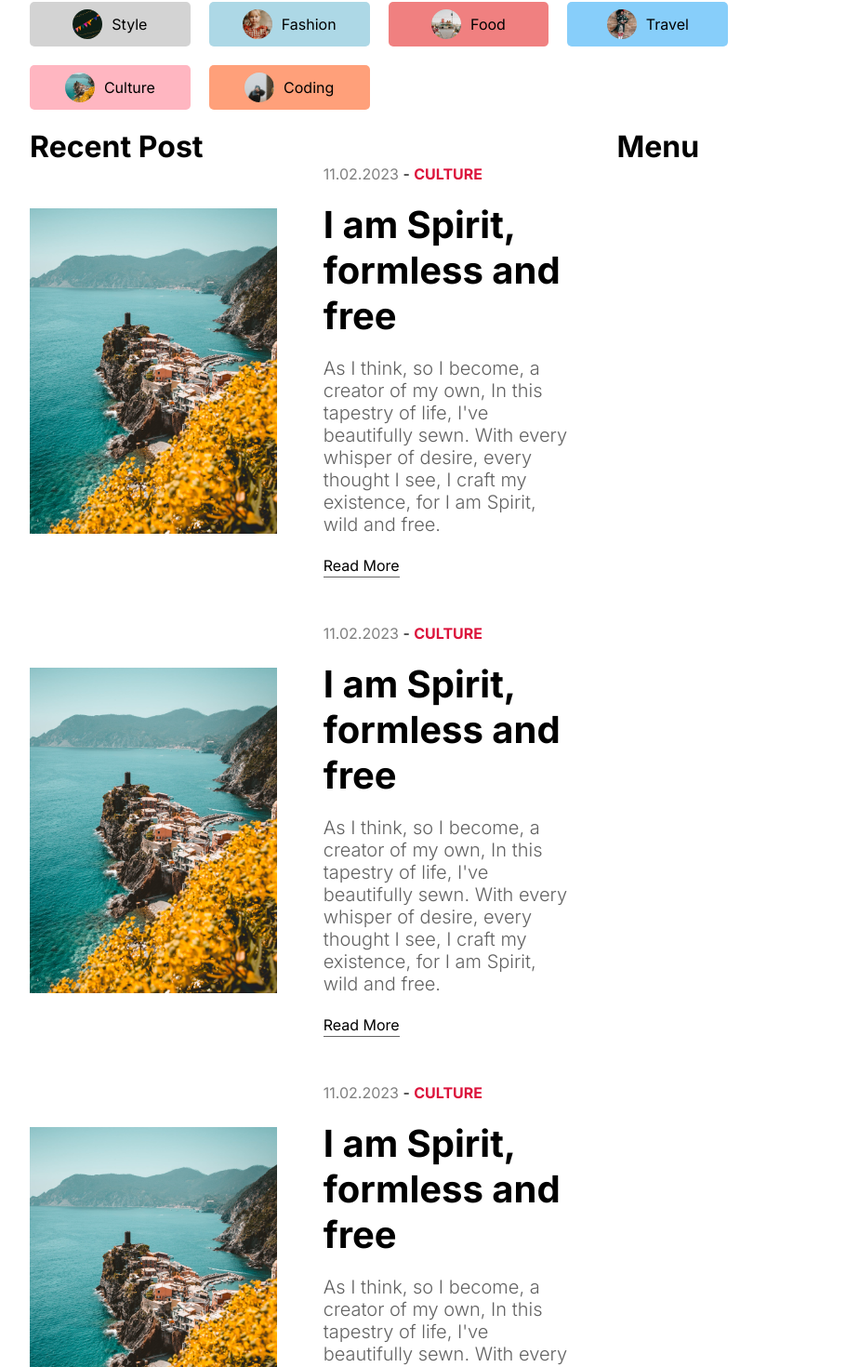
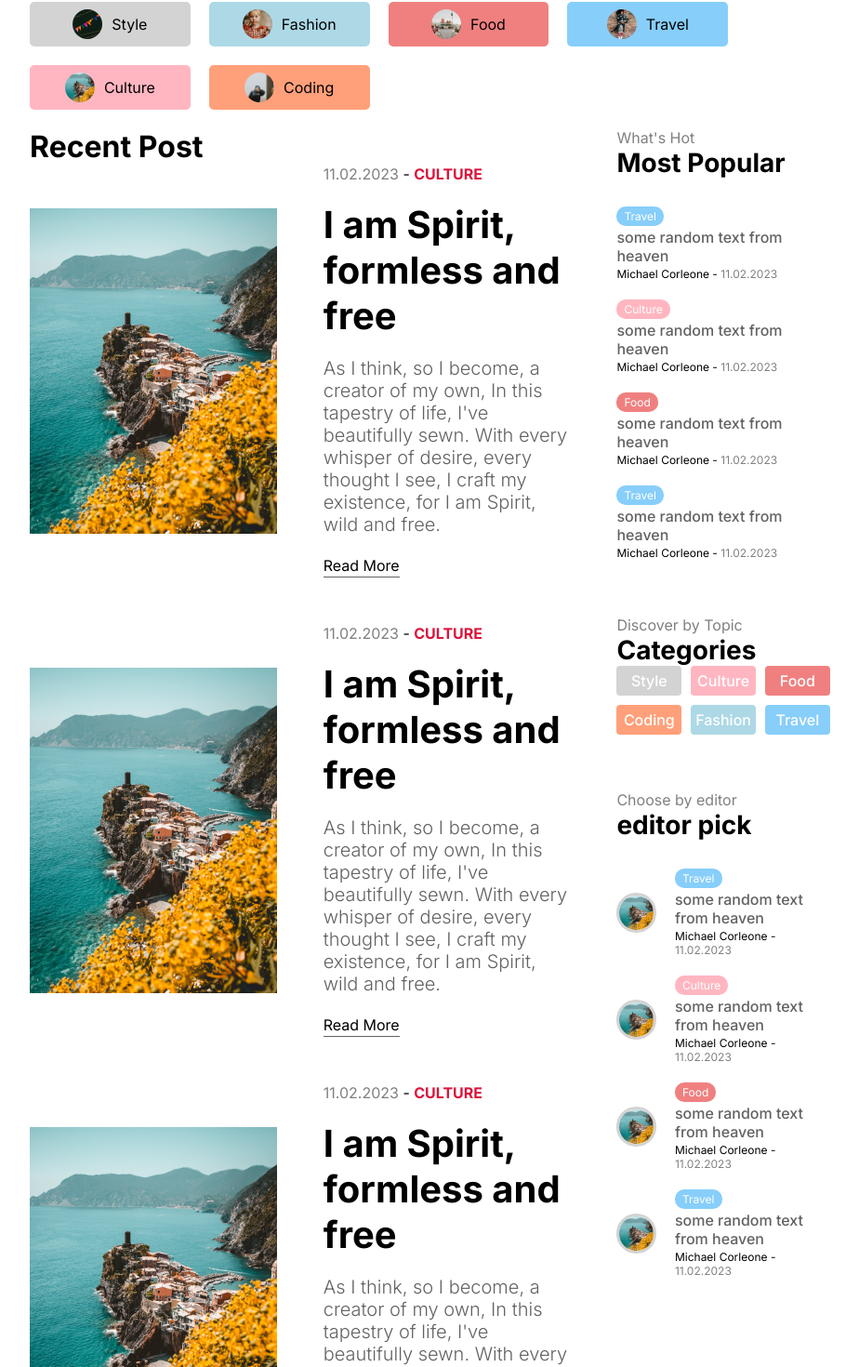
Before and after one commit to amevide998/blog, a Next.js app: page / in a window 1280 px wide. Shown: the part 1088-2558 px from the top of the page at 93% size, without its empty margins (176-1100 px from the left). Built offline with nearby package versions, Linux system fonts and the light colour scheme.

Commit message:
add menu

```diff
--- a/src/components/Menu/Menu.jsx
+++ b/src/components/Menu/Menu.jsx
@@ -1,11 +1,209 @@
 import React from "react";
 import styles from "./menu.module.css";
+import Link from "next/link";
+import Image from "next/image";
 
 
 export default function Menu() {
     return (
         <div className={styles.container}>
-            <h1>Menu</h1>
+            <h2 className={styles.subTitle}>What's Hot</h2>
+            <h1 className={styles.title}>Most Popular</h1>
+            <div className={styles.items}>
+                <Link href={"/"} className={styles.item}>
+                    <div className={styles.textContainer}>
+                        <span className={`${styles.category} ${styles.travel}`}>
+                            Travel
+                        </span>
+                        <h3 className={styles.postTitle}>
+                            some random text from heaven
+                        </h3>
+                        <div className={styles.detail}>
+                            <span className={styles.username}>
+                                Michael Corleone
+                            </span>
+                            {" - "}
+                            <span className={styles.date}>
+                                11.02.2023
+                            </span>
+                        </div>
+                    </div>
+                </Link>
+                <Link href={"/"} className={styles.item}>
+                    <div className={styles.textContainer}>
+                        <span className={`${styles.category} ${styles.culture}`}>
+                            Culture
+                        </span>
+                        <h3 className={styles.postTitle}>
+                            some random text from heaven
+                        </h3>
+                        <div className={styles.detail}>
+                            <span className={styles.username}>
+                                Michael Corleone
+                            </span>
+                            {" - "}
+                            <span className={styles.date}>
+                                11.02.2023
+                            </span>
+                        </div>
+                    </div>
+                </Link>
+                <Link href={"/"} className={styles.item}>
+                    <div className={styles.textContainer}>
+                        <span className={`${styles.category} ${styles.food}`}>
+                            Food
+                        </span>
+                        <h3 className={styles.postTitle}>
+                            some random text from heaven
+                        </h3>
+                        <div className={styles.detail}>
+                            <span className={styles.username}>
+                                Michael Corleone
+                            </span>
+                            {" - "}
+                            <span className={styles.date}>
+                                11.02.2023
+                            </span>
+                        </div>
+                    </div>
+                </Link>
+                <Link href={"/"} className={styles.item}>
+                    <div className={styles.textContainer}>
+                        <span className={`${styles.category} ${styles.travel}`}>
+                            Travel
+                        </span>
+                        <h3 className={styles.postTitle}>
+                            some random text from heaven
+                        </h3>
+                        <div className={styles.detail}>
+                            <span className={styles.username}>
+                                Michael Corleone
+                            </span>
+                            {" - "}
+                            <span className={styles.date}>
+                                11.02.2023
+                            </span>
+                        </div>
+                    </div>
+                </Link>
+            </div>
+
+            <h2 className={styles.subTitle}>Discover by Topic</h2>
+            <h1 className={styles.title}>Categories</h1>
+            <div className={styles.categoryList}>
+                <Link href={"/blog?cat=style"} className={`${styles.categoryItem} ${styles.style}`}>
+                    Style
+                </Link>
+                <Link href={"/blog?cat=style"} className={`${styles.categoryItem} ${styles.culture}`}>
+                    Culture
+                </Link>
+                <Link href={"/blog?cat=style"} className={`${styles.categoryItem} ${styles.food}`}>
+                    Food
+                </Link>
+                <Link href={"/blog?cat=style"} className={`${styles.categoryItem} ${styles.coding}`}>
+                    Coding
+                </Link>
+                <Link href={"/blog?cat=style"} className={`${styles.categoryItem} ${styles.fashion}`}>
+                    Fashion
+                </Link>
+                <Link href={"/blog?cat=style"} className={`${styles.categoryItem} ${styles.travel}`}>
+                    Travel
+                </Link>
+            </div>
+
+
+            <h2 className={styles.subTitle}>Choose by editor</h2>
+            <h1 className={styles.title}>editor pick</h1>
+            <div className={styles.items}>
+                <Link href={"/"} className={styles.item}>
+                    <div className={styles.imgContainer}>
+                        <Image src={'/p1.jpeg'} alt={""} className={styles.image} fill />
+                    </div>
+                    <div className={styles.textContainer}>
+                        <span className={`${styles.category} ${styles.travel}`}>
+                            Travel
+                        </span>
+                        <h3 className={styles.postTitle}>
+                            some random text from heaven
+                        </h3>
+                        <div className={styles.detail}>
+                            <span className={styles.username}>
+                                Michael Corleone
+                            </span>
+                            {" - "}
+                            <span className={styles.date}>
+                                11.02.2023
+                            </span>
+                        </div>
+                    </div>
+                </Link>
+                <Link href={"/"} className={styles.item}>
+                    <div className={styles.imgContainer}>
+                        <Image src={'/p1.jpeg'} alt={""} className={styles.image} fill />
+                    </div>
+                    <div className={styles.textContainer}>
+                        <span className={`${styles.category} ${styles.culture}`}>
+                            Culture
+                        </span>
+                        <h3 className={styles.postTitle}>
+                            some random text from heaven
+                        </h3>
+                        <div className={styles.detail}>
+                            <span className={styles.username}>
+                                Michael Corleone
+                            </span>
+                            {" - "}
+                            <span className={styles.date}>
+                                11.02.2023
+                            </span>
+                        </div>
+                    </div>
+                </Link>
+                <Link href={"/"} className={styles.item}>
+                    <div className={styles.imgContainer}>
+                        <Image src={'/p1.jpeg'} alt={""} className={styles.image} fill />
+                    </div>
+                    <div className={styles.textContainer}>
+                        <span className={`${styles.category} ${styles.food}`}>
+                            Food
+                        </span>
+                        <h3 className={styles.postTitle}>
+                            some random text from heaven
+                        </h3>
+                        <div className={styles.detail}>
+                            <span className={styles.username}>
+                                Michael Corleone
+                            </span>
+                            {" - "}
+                            <span className={styles.date}>
+                                11.02.2023
+                            </span>
+                        </div>
+                    </div>
+                </Link>
+                <Link href={"/"} className={styles.item}>
+                    <div className={styles.imgContainer}>
+                        <Image src={'/p1.jpeg'} alt={""} className={styles.image} fill />
+                    </div>
+                    <div className={styles.textContainer}>
+                        <span className={`${styles.category} ${styles.travel}`}>
+                            Travel
+                        </span>
+                        <h3 className={styles.postTitle}>
+                            some random text from heaven
+                        </h3>
+                        <div className={styles.detail}>
+                            <span className={styles.username}>
+                                Michael Corleone
+                            </span>
+                            {" - "}
+                            <span className={styles.date}>
+                                11.02.2023
+                            </span>
+                        </div>
+                    </div>
+                </Link>
+            </div>
         </div>
     );
 }
```
